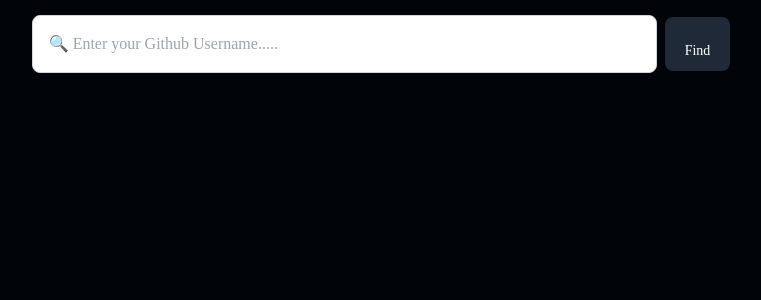
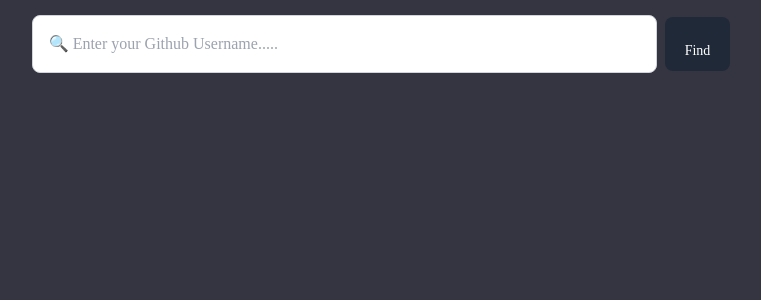
Before and after one commit to mdfaizan973/Github-Search, a React (Create React App) app in the folder github_search/: page / in a window 1280 px wide. Shown: the top 300 px of the page, without its empty margins (259-1020 px from the left). Built offline with nearby package versions, Linux system fonts and the light colour scheme; some icons are missing.

Commit message:
changed color

```diff
--- a/github_search/src/Components/GithubMain.jsx
+++ b/github_search/src/Components/GithubMain.jsx
@@ -4,12 +4,18 @@ import { LiaGithub } from "react-icons/lia";
 export default function GithubMain() {
   const [user, setUser] = useState("");
   const [data, setData] = useState({});
+  const [chart, setChart] = useState("");
   // const [load, setLoad] = useState(false);
   useEffect(() => {
     handleFind();
   }, []);
+  function Charting() {
+    let a = `https://ionicabizau.github.io/github-profile-languages/api.html?${user}`;
+    setChart(a);
+  }
   const handleFind = async () => {
     // setLoad(true);
+    Charting();
     try {
       if (user !== "") {
         let response = await fetch(`https://api.github.com/users/${user}`);
@@ -130,6 +136,17 @@ export default function GithubMain() {
             </button>
           </>
         )}
+        {/* Chart Of the users  */}
+        {/* {data.followers && (
+          <div class="p-20 bg-purple-100 w-full md:w-1/2">
+            <h2 class="font-bold mb-2 text-2xl text-purple-800">
+              Most Used Langusges
+            </h2>
+            <div class="bg-white rounded-lg shadow-lg">
+              <iframe class="w-full " src={chart}></iframe>
+            </div>
+          </div>
+        )} */}
         {data.name === null && (
           <>
             <div class="flex items-center justify-center">
--- a/github_search/src/Components/GithubSearch.css
+++ b/github_search/src/Components/GithubSearch.css
@@ -1,5 +1,5 @@
 body {
-  background-color: #010409;
+  background-color: #343541;
   font-family: cursive !important;
 }
 .mainContainer1 {
@@ -7,5 +7,5 @@ body {
   color: white;
 }
 .mainContainer {
-  background-color: #0d1117;
+  background-color: #1f2937;
 }
```
